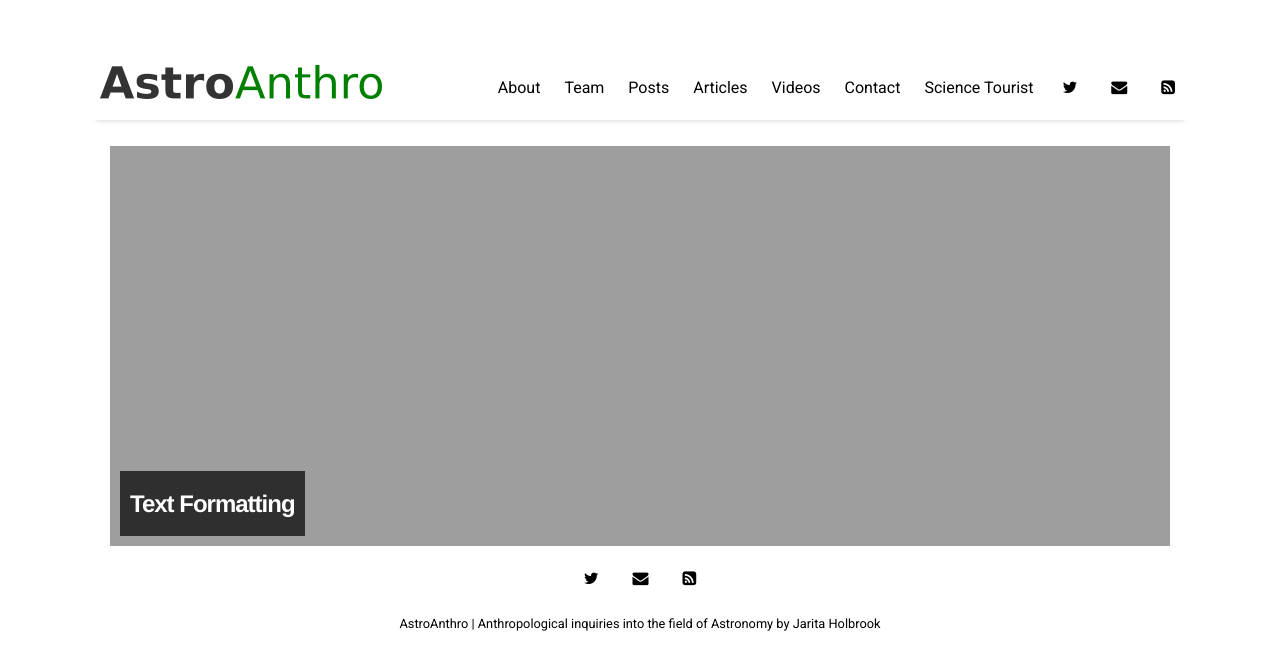
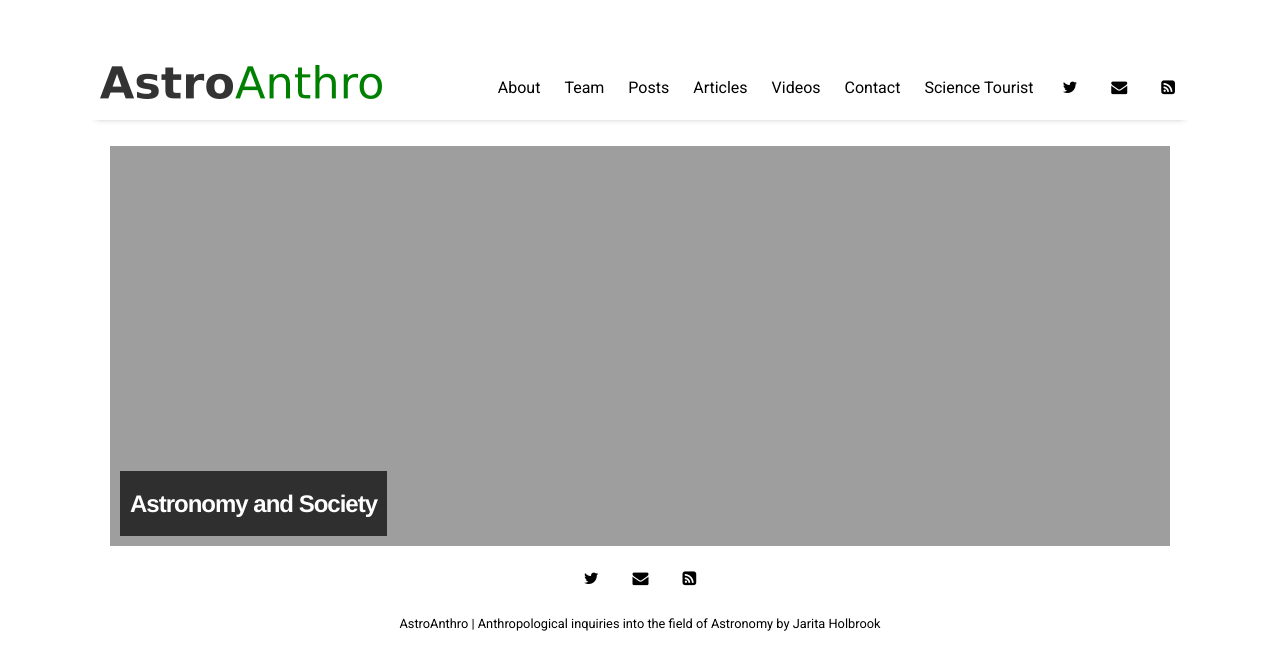
Before and after one commit to romeeld/AstroAnthro, a Jekyll site: the page built from pages/posts.html, in a window 1280 px wide. Shown: the top 670 px of the page. Built offline with Jekyll 4.4.1, drawn with Linux system fonts in a browser that asks for light colours; nearby versions of some CDN libraries.

Commit message:
Update posts.html

```diff
--- a/pages/posts.html
+++ b/pages/posts.html
@@ -5,7 +5,7 @@ title: Posts
 {% for post in site.categories.sample %}
   <a href="{{ site.github.url }}{{ post.url }}">
     <div class="featured-posts" {% if post.image %} style="background-image:url({{ site.github.url }}/assets/img/stellarium-008.png)"{% endif %}>
-      <h2><span>{{ post.title }}</span></h2>
+      <h2><span>Astronomy and Society </span></h2>
     </div>
   </a>
 {% endfor %}
```
